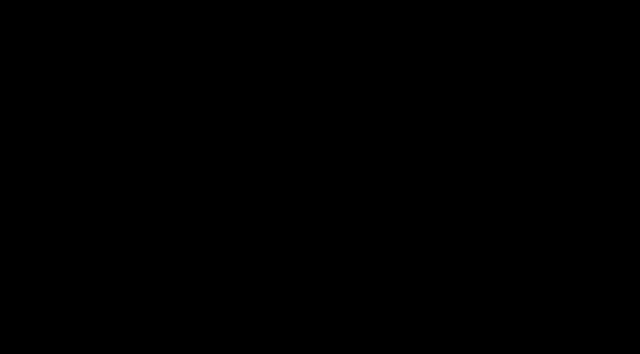
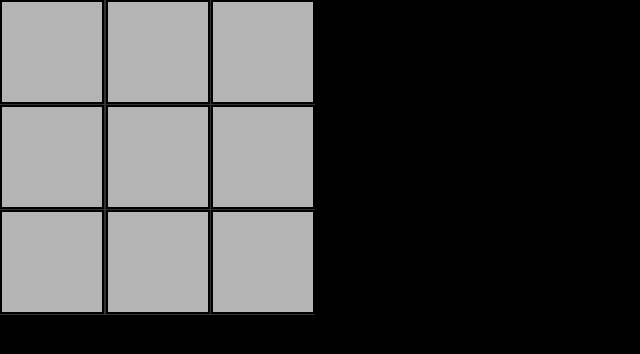
Before and after one commit to Sighr/tic-tac-toe-in-2-hours, a plain HTML site: page index.html in a window 1280 px wide. Both pictures are taken after a click on the button 640 px from the left and 445 px from the top of the page. Shown: the whole page, without its empty margins (0-640 px from the left). Drawn offline with Linux system fonts and the light colour scheme.

Commit message:
Some changes

```diff
--- a/index.js
+++ b/index.js
@@ -24,10 +24,10 @@ class Game {
 		}
 		console.log(this.cells);
 		const parent = document.getElementById(id);
-		parent.style = `width:${this.num*(this.cell_size+5)}; height:${this.num*(this.cell_size+5)};`;
+		parent.style = `width:${this.num*(this.cell_size+5)}px; height:${this.num*(this.cell_size+5)}px;`;
 		for(let i = 0; i < this.num; ++i) {
 			for(let j = 0; j < this.num; ++j) {
-				this.cells[i][j].render(parent);
+				this.cells[i][j].render(parent, this.cell_size);
 			}
 		}
 		//
@@ -51,8 +51,9 @@ class Cell {
 		this.el.addEventListener('click', listener);
 	}
 
-	render(parent) {
+	render(parent, cell_size) {
 		parent.appendChild(this.el);
-
+		this.el.classList.add("cell");
+		this.el.style = `width:${cell_size}px; height:${cell_size}px;`;
 	}
 }
--- a/styles.css
+++ b/styles.css
@@ -49,3 +49,18 @@ body
 	align-items: center;
 
 }
+
+.cell
+{
+	border:2px solid black;
+	background-color: rgb(180, 180, 180);
+	font-size: 80px;
+}
+
+#field
+{
+	display: flex;
+	flex-wrap: wrap;
+	justify-content: space-between;
+	background-color: rgb(50, 50, 50);
+}
```
